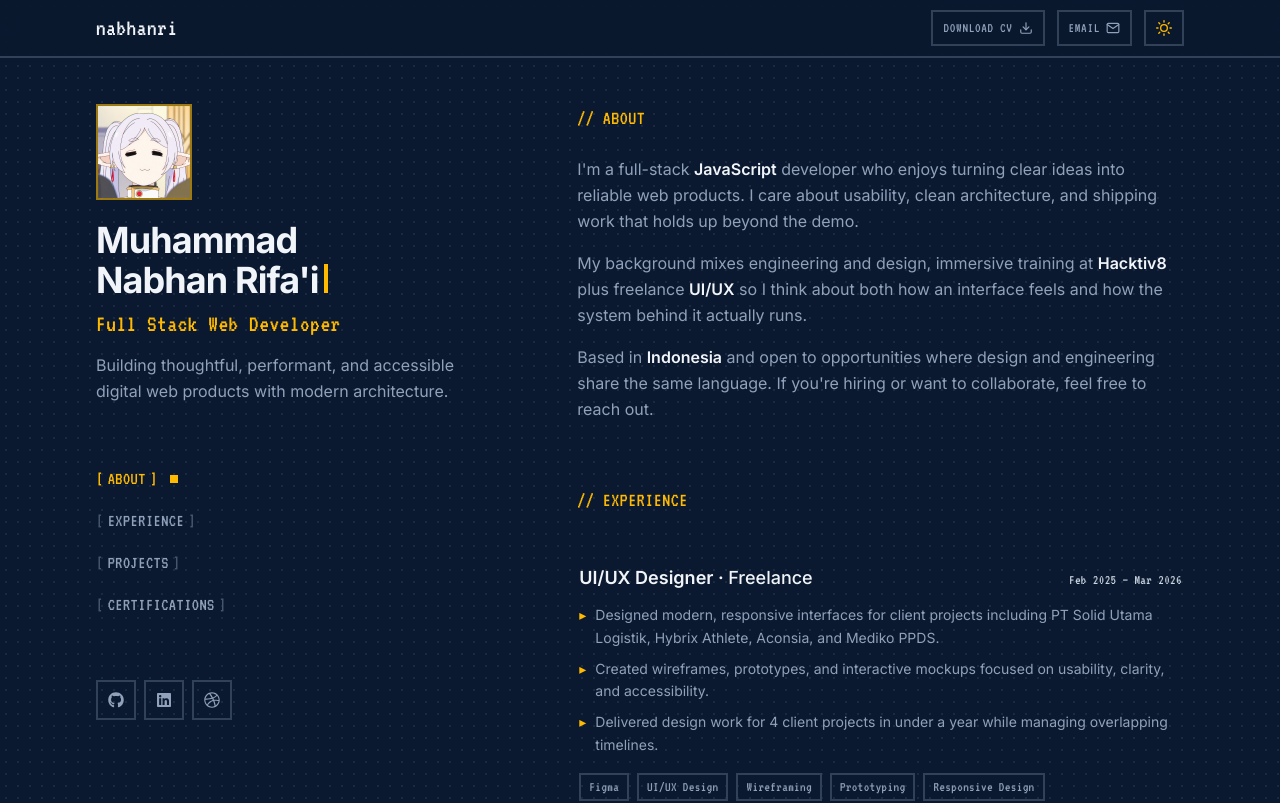
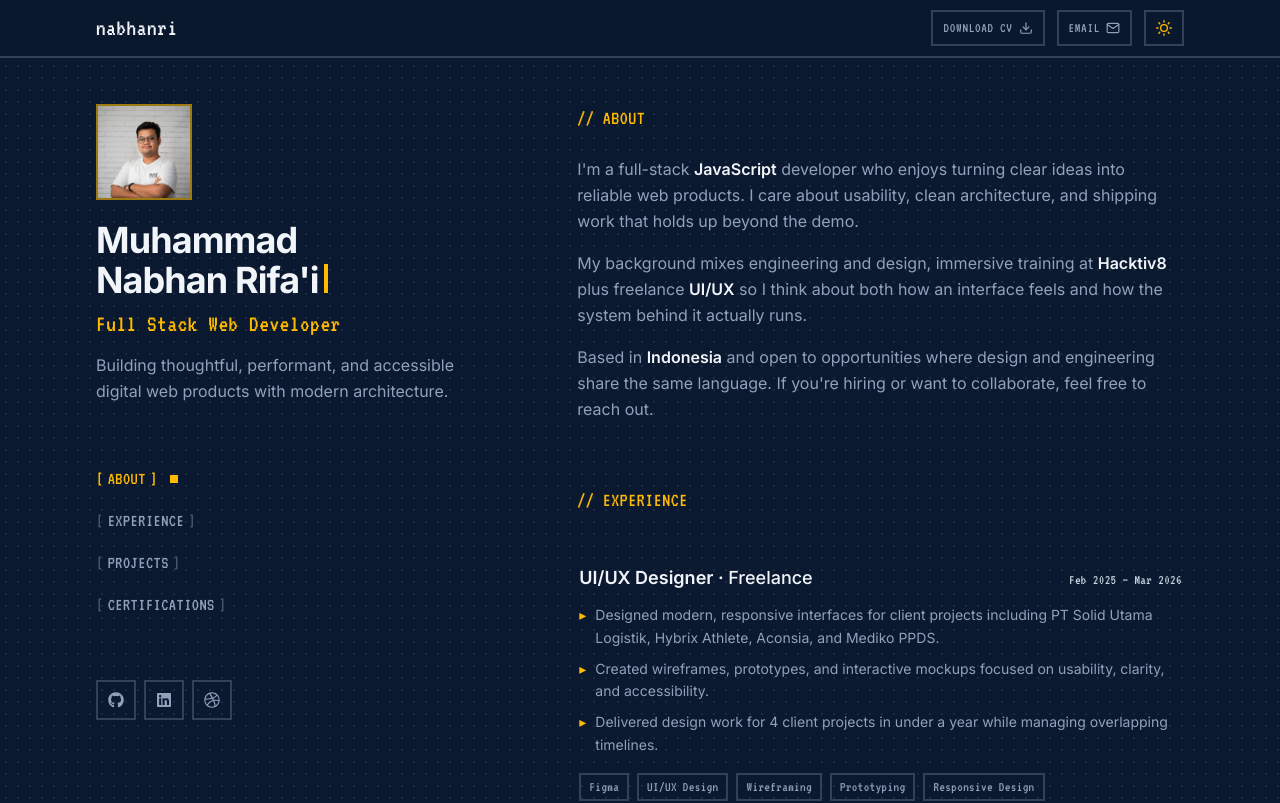
Before and after one commit to NabhanRI/portfolio, a Next.js app: page / in a window 1280 px wide. Shown: the top 803 px of the page. Built offline with nearby package versions, Linux system fonts and the light colour scheme.

Commit message:
fix: avatar on side bar -m update photo

```diff
--- a/src/components/layout/Sidebar.tsx
+++ b/src/components/layout/Sidebar.tsx
@@ -62,7 +62,7 @@ export function Sidebar() {
          <div>
             <div className="relative h-20 w-20 sm:h-24 sm:w-24 overflow-hidden border-2 border-teal-500/70 dark:border-amber-400/60 mb-5">
                <Image
-                  src="/asset/Frieren.jpg"
+                  src="/asset/nabhan_foto.png"
                   alt="Profile Photo"
                   fill
                   sizes="(max-width: 640px) 80px, 96px"
```
Also changed, not shown: public/asset/nabhan_foto.png (added).
